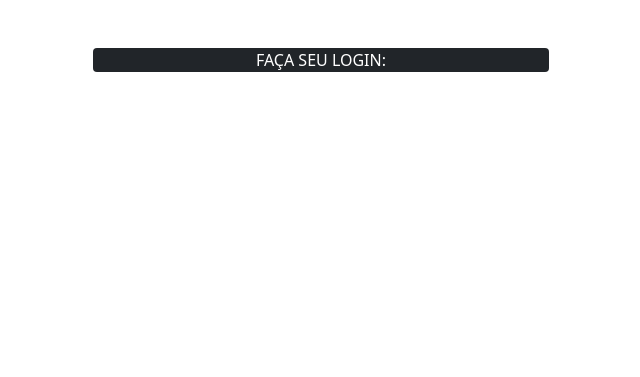
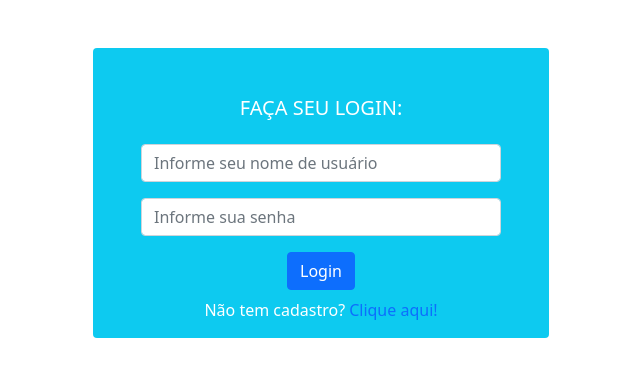
Before and after one commit to brut4luk3/key_lizard, a Django app: page /registration/login/ in a window 1280 px wide. Shown: the top 377 px of the page, without its empty margins (319-959 px from the left). Run offline with Django 4.2, Linux system fonts and the light colour scheme.

Commit message:
Página de login completa (layout)

```diff
--- a/templates/registration/login.html
+++ b/templates/registration/login.html
@@ -10,12 +10,50 @@
                     </div>
                 </div>
         {% else %}
-            <div class="rounded bg-dark text-white">
+            <div class="rounded bg-info text-white">
                 <div class="row mt-5">
-                    <div class="col align-self-center text-center">
-                        FAÇA SEU LOGIN:
+                    <div class="col align-self-center text-center mt-5">
+                        <h5>FAÇA SEU LOGIN:</h5>
                     </div>
                 </div>
+                <form action="{% url 'login' %}" method="POST">
+                    {% csrf_token %}
+                    <div class="row">
+                        <div class="col my-3 mx-5">
+                            <input
+                                    type="text"
+                                    name="username"
+                                    class="form-control"
+                                    placeholder="Informe seu nome de usuário"
+                                    required
+                            >
+                        </div>
+                    </div>
+                    <div class="row">
+                        <div class="col mb-3 mx-5">
+                            <input
+                                    type="password"
+                                    name="password"
+                                    class="form-control"
+                                    placeholder="Informe sua senha"
+                                    required
+                            >
+                        </div>
+                    </div>
+                    <div class="row">
+                        <div class="col d-flex justify-content-center mb-2">
+                            <button class="btn btn-primary" type="submit">Login</button>
+                        </div>
+                    </div>
+                    <div class="row">
+                        <div class="col d-flex justify-content-center mb-3">
+                            Não tem cadastro?
+                            <span class="ps-1">
+                                <a href="#" style="text-decoration: none">Clique aqui!</a>
+                            </span>
+                        </div>
+                    </div>
+                </form>
             </div>
         {% endif %}
     </div>
```
Also changed, not shown: db.sqlite3.
